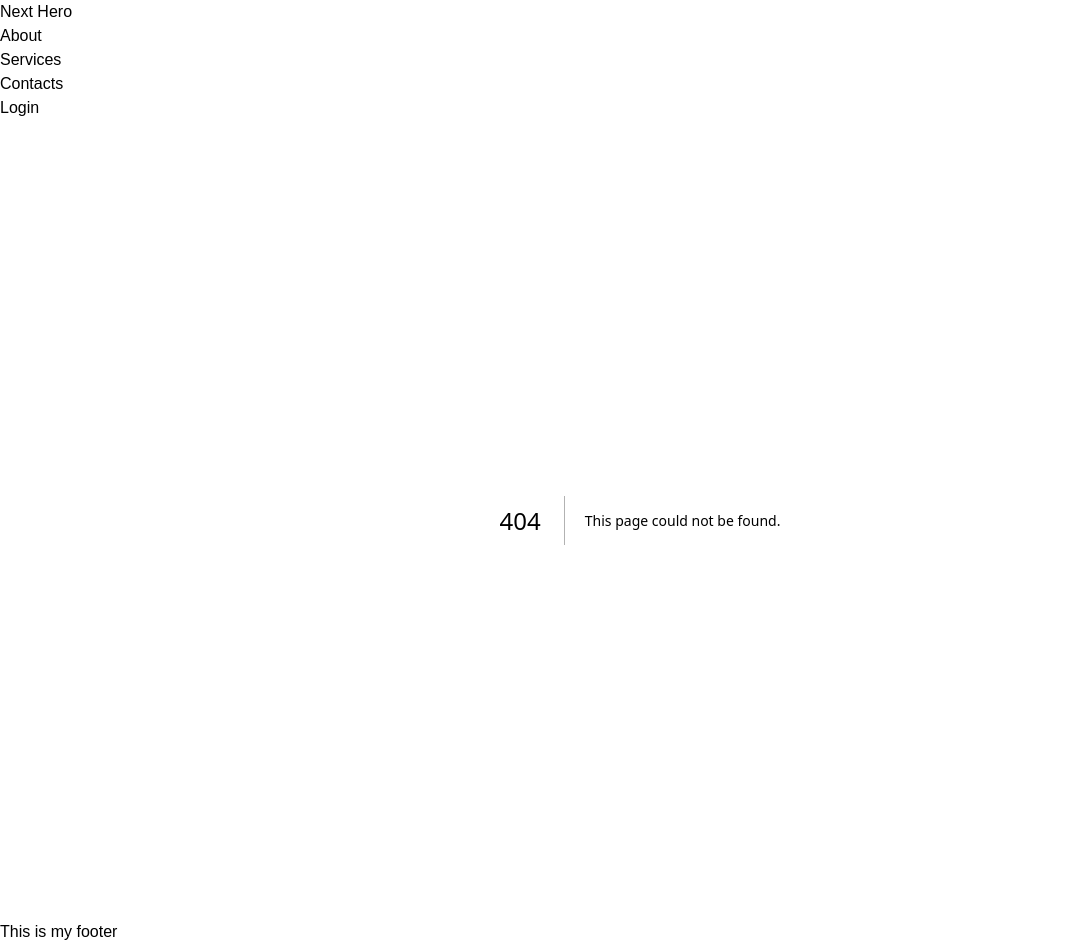
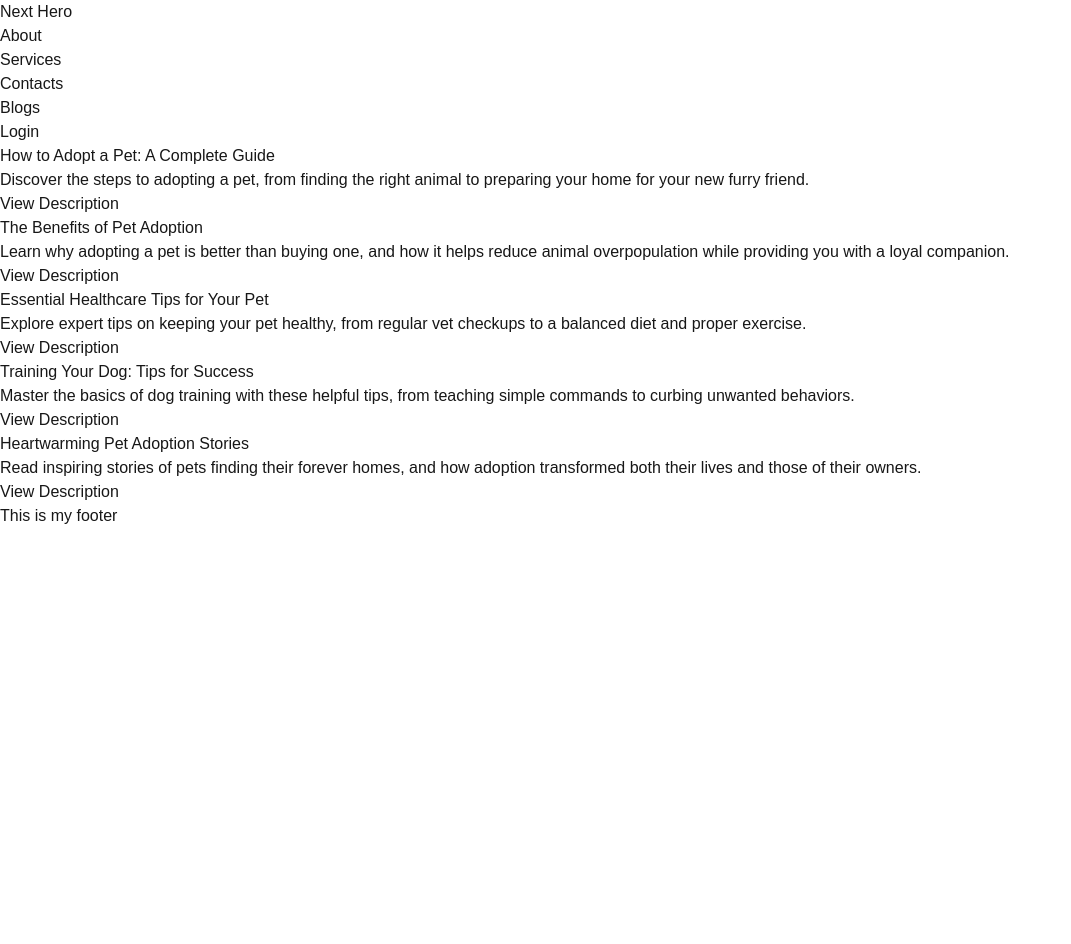
Before and after one commit to sowmik-sec/next-hero, a Next.js app: page /blogs in a window 1280 px wide. Before the commit this address had no page. Shown: the whole page, without its empty margins (0-1071 px from the left). After the commit the page ends 800 px from the top, so only its background shows below. Built offline with nearby package versions, Linux system fonts and the light colour scheme.

Commit message:
Nested Routing and Dynamic Routing Concepts

```diff
--- /dev/null
+++ b/src/app/about/history/page.jsx
@@ -0,0 +1,5 @@
+function page() {
+  return <div>History page</div>;
+}
+
+export default page;
--- /dev/null
+++ b/src/app/about/history/vision/page.jsx
@@ -0,0 +1,5 @@
+function page() {
+  return <div>vision page</div>;
+}
+
+export default page;
--- /dev/null
+++ b/src/app/about/mission/page.jsx
@@ -0,0 +1,5 @@
+function page() {
+  return <div>mission page</div>;
+}
+
+export default page;
--- /dev/null
+++ b/src/app/blogs/page.jsx
@@ -0,0 +1,52 @@
+import Link from "next/link";
+
+function page() {
+  return (
+    <div className="p-24">
+      {blogs.map((blog) => (
+        <div key={blog.slug} className="border-2 p-12">
+          <h3>{blog.title}</h3>
+          <p>{blog.description}</p>
+          <button className="bg-orange-400 text-white px-3 py-2 rounded-md">
+            <Link href={`/blogs/${blog.slug}`}>View Description</Link>
+          </button>
+        </div>
+      ))}
+    </div>
+  );
+}
+
+const blogs = [
+  {
+    slug: "how-to-adopt-a-pet",
+    title: "How to Adopt a Pet: A Complete Guide",
+    description:
+      "Discover the steps to adopting a pet, from finding the right animal to preparing your home for your new furry friend.",
+  },
+  {
+    slug: "benefits-of-pet-adoption",
+    title: "The Benefits of Pet Adoption",
+    description:
+      "Learn why adopting a pet is better than buying one, and how it helps reduce animal overpopulation while providing you with a loyal companion.",
+  },
+  {
+    slug: "pet-healthcare-tips",
+    title: "Essential Healthcare Tips for Your Pet",
+    description:
+      "Explore expert tips on keeping your pet healthy, from regular vet checkups to a balanced diet and proper exercise.",
+  },
+  {
+    slug: "training-your-dog",
+    title: "Training Your Dog: Tips for Success",
+    description:
+      "Master the basics of dog training with these helpful tips, from teaching simple commands to curbing unwanted behaviors.",
+  },
+  {
+    slug: "pet-adoption-stories",
+    title: "Heartwarming Pet Adoption Stories",
+    description:
+      "Read inspiring stories of pets finding their forever homes, and how adoption transformed both their lives and those of their owners.",
+  },
+];
+
+export default page;
--- a/src/app/layout.js
+++ b/src/app/layout.js
@@ -25,8 +25,8 @@ export default function RootLayout({ children }) {
         className={`${geistSans.variable} ${geistMono.variable} antialiased`}
       >
         <Navbar />
-        <div className="h-screen">{children}</div>
-        <footer>This is my footer</footer>
+        <div className="min-h-screen">{children}</div>
+        <footer className="bg-cyan-400 text-center">This is my footer</footer>
       </body>
     </html>
   );
--- a/src/components/AboutContent.jsx
+++ b/src/components/AboutContent.jsx
@@ -1,7 +1,10 @@
+import Link from "next/link";
+
 function AboutContent() {
   return (
     <div>
-      <h2 className="text-4xl">About Content</h2>
+      <Link href={"/about/history"}>History</Link>
+      <Link href={"/about/mission"}>Mission</Link>
     </div>
   );
 }
--- a/src/components/Navbar.jsx
+++ b/src/components/Navbar.jsx
@@ -19,6 +19,10 @@ function Navbar() {
     {
       title: "Contacts",
       path: "/contacts",
+    },
+    {
+      title: "Blogs",
+      path: "/blogs",
     },
   ];
   const handler = () => {
```
Also changed, not shown: src/app/blogs/[slug]/page.jsx (added, +46 -0 lines).
